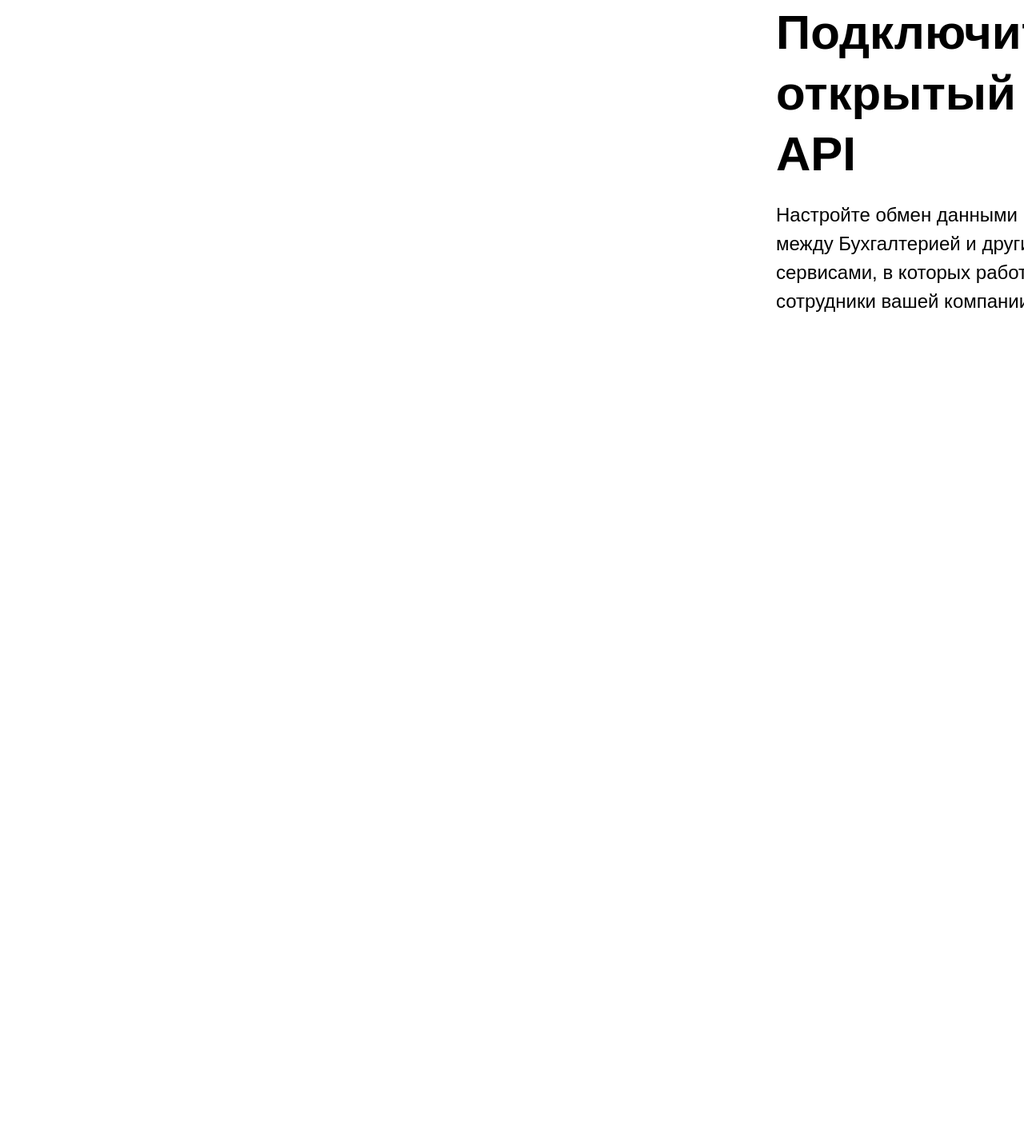
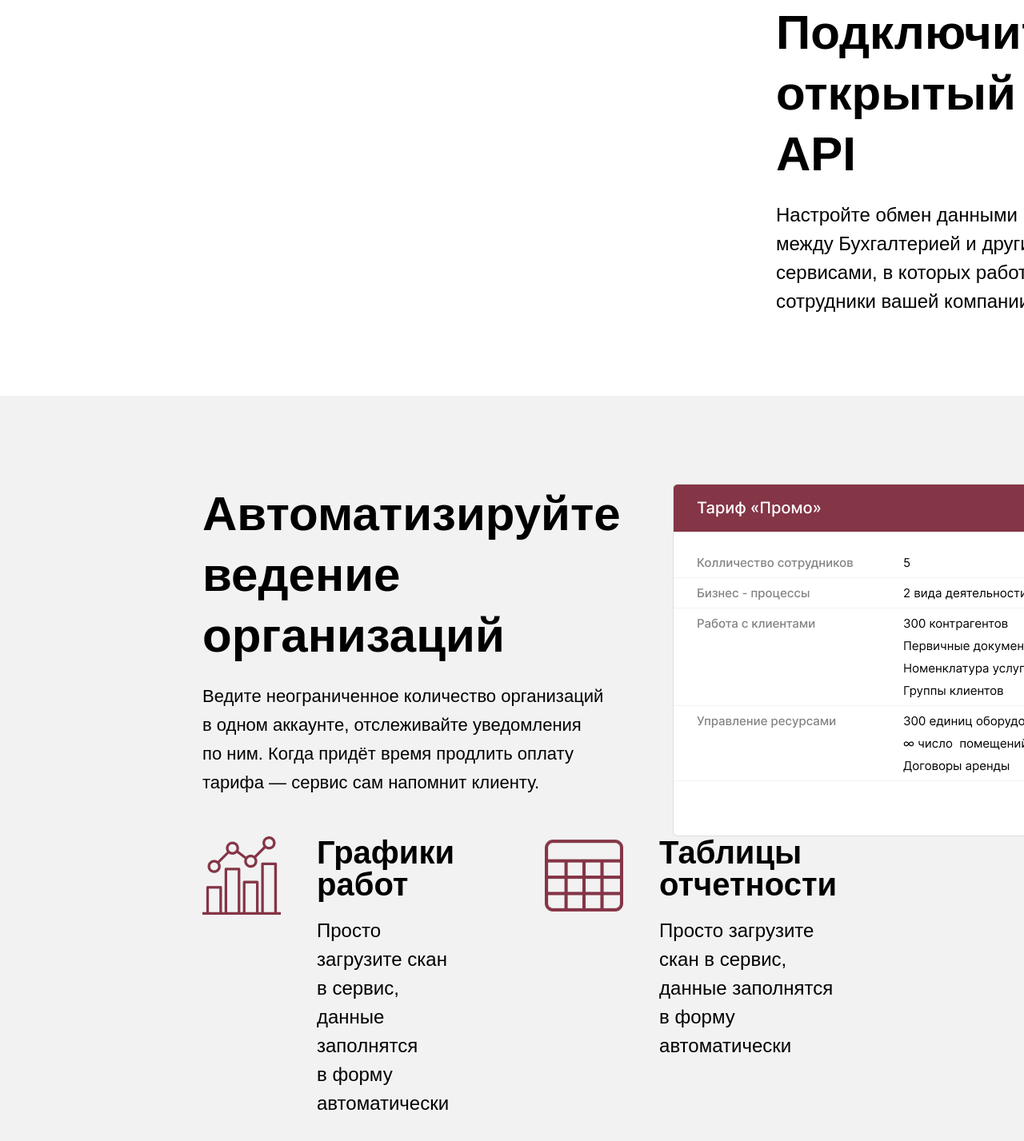
Before and after one commit to Sof-f/metrolog, a plain HTML site: page index.html in a window 1280 px wide. Shown: the part 6511-7938 px from the top of the page at 80% size. Before the commit the page ends 7006 px from the top, so only its background shows below. Drawn offline with nearby package versions, Linux system fonts and the light colour scheme; a web font is replaced by a local one.

Commit message:
automation 100%

```diff
--- a/css/style.css
+++ b/css/style.css
@@ -460,6 +460,81 @@
 
 
 
+.automation{
+    background-color: #F2F2F2;
+}
+
+
+.automation__container{
+    padding:110px 253px ;
+}
+
+.automation__content{
+    display: flex;
+    flex-direction: row;
+    gap: 65px;
+}
+
+.automation__description{
+    display: flex;
+    flex-direction: column;
+    gap: 20px;
+}
+
+.automation__title{
+    font-family: Arial;
+    font-weight: 700;
+    font-style: Bold;
+    font-size: 60px;
+    line-height: 76px;
+}
+
+.automation__subtitle{
+    font-family: Arial;
+    font-weight: 400;
+    font-style: Regular;
+    font-size: 22px;
+    line-height: 36px;
+}
+
+.automation__bottom{
+    display: flex;
+    flex-direction: row;
+    gap: 113px;
+}
+
+.automation__bottom-item{
+    display: flex;
+    flex-direction: row;
+    gap: 45px;
+}
+
+.automation__bottom-img{
+    height: 98px;
+}
+
+.automation__bottom-description{
+    display: flex;
+    flex-direction: column;
+    gap: 20px;
+}
+
+.automation__bottom-title{
+    font-family: Arial;
+    font-weight: 700;
+    font-style: Bold;
+    font-size: 40px;
+    line-height: 100%;
+}
+
+.automation__bottom-subtitle{
+    font-family: Arial;
+    font-weight: 400;
+    font-style: 600;
+    font-size: 24px;
+    line-height: 36px;
+
+}
 
 
 
--- a/index.html
+++ b/index.html
@@ -237,6 +237,35 @@
                 </div>
             </div>
         </section>
+
+        <section class="automation">
+            <div class="automation__container">
+                <div class="automation__content">
+                    <div class="automation__description">
+                        <h2 class="automation__title">Автоматизируйте ведение организаций</h2>
+                        <h4 class="automation__subtitle">Ведите неограниченное количество организаций в одном аккаунте, отслеживайте уведомления по ним. Когда придёт время продлить оплату тарифа — сервис сам напомнит клиенту.</h4>
+                    </div>
+                    <img class="automation__img" src="images/tarif_Promo.png" alt="tarif Promo">
+                </div>
+                <div class="automation__bottom">
+                    <div class="automation__bottom-item">
+                        <img class="automation__bottom-img" src="images/diagrama.png" alt="#">
+                        <div class="automation__bottom-description">
+                            <h2 class="automation__bottom-title">Графики работ</h2>
+                            <h4 class="automation__bottom-subtitle">Просто загрузите скан в сервис, данные заполнятся в форму автоматически</h4>
+                        </div>
+                    </div>
+                    <div class="automation__bottom-item">
+                        <img class="automation__bottom-img" src="images/graphic.png" alt="#">
+                        <div class="automation__bottom-description">
+                            <h2 class="automation__bottom-title">Таблицы отчетности</h2>
+                            <h4 class="automation__bottom-subtitle">Просто загрузите скан в сервис, данные заполнятся в форму автоматически</h4>
+                        </div>
+                    </div>
+                </div>
+
+            </div>
+        </section>
     </main>
 
     <footer></footer>
```
Also changed, not shown: images/diagrama.png (added), images/graphic.png (added).
